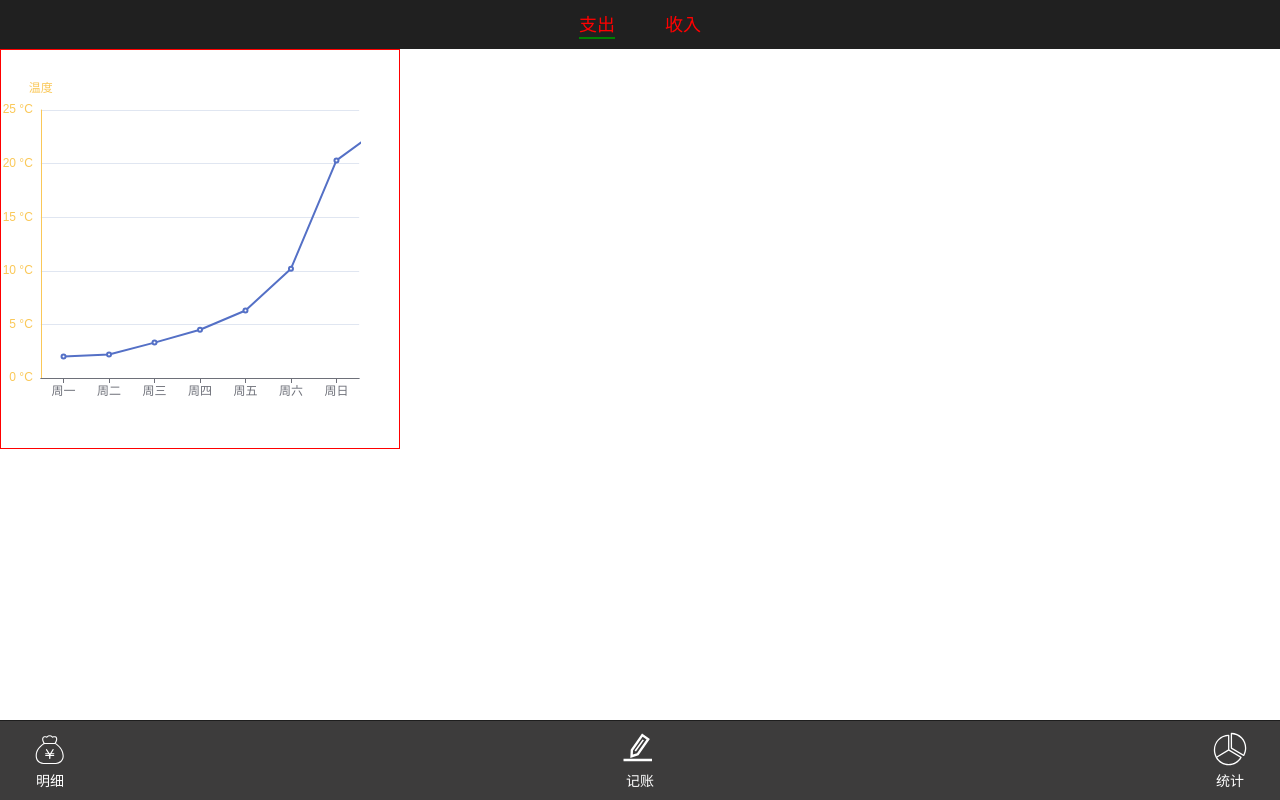
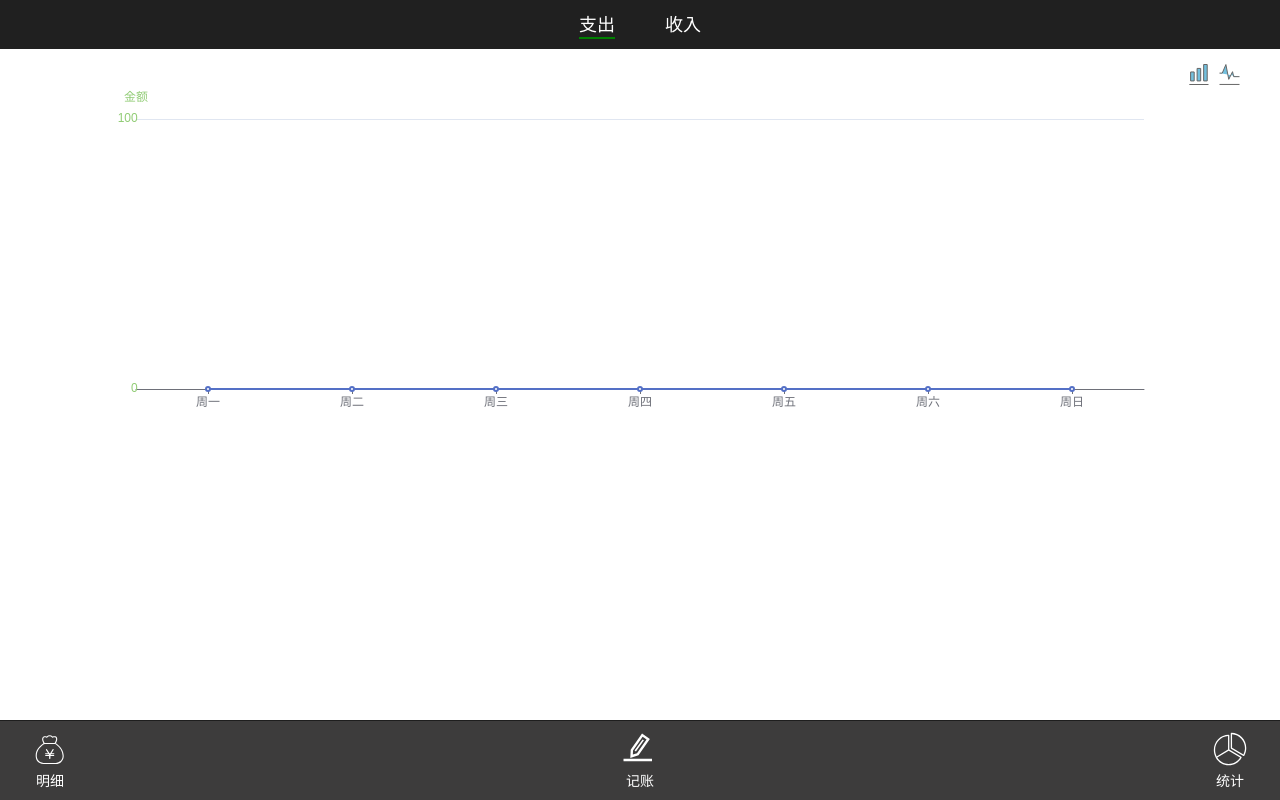
Before and after one commit to leigp555/accrount, a Vue app: page /#/statistic in a window 1280 px wide. Built offline with nearby package versions, Linux system fonts and the light colour scheme.

Commit message:
获取相应数据并展示图标

```diff
--- a/src/components/Statistic.vue
+++ b/src/components/Statistic.vue
@@ -7,8 +7,15 @@
       </Tabs>
     </div>
     <div class="inner">
-      <div id="main">
-        <EChart :option="option"></EChart>
+      <div class="transWrap" :class="{incomeOpen:countType==='income',incomeClose:countType==='expenditure'}">
+        <div id="incomeChart" >
+          <EChart :option="optionIncome" root="incomeChart"></EChart>
+        </div>
+      </div>
+      <div class="transWrap" :class="{expenditureOpen:countType==='expenditure',expenditureClose:countType==='income'}">
+        <div id="expenditureChart">
+          <EChart :option="optionExpenditure" root="expenditureChart"></EChart>
+        </div>
       </div>
     </div>
   </div>
@@ -20,19 +27,21 @@ import Tab from "./lib/Tab.vue";
 import EChart from "./lib/EChart.vue";
 import {result} from "./lib/fetchData";
 import dayjs from "dayjs";
+import {hashType} from "./lib/type";
+import {computed, watchEffect} from "vue";
+import {useStore} from "vuex";
 
 type weekInformation = {
   zhDay: string,
   orderIndex: string,
-  resetWeekDay:number
+  resetWeekDay: number
 }
+const store = useStore()
 const {sortedExpenditure, sortedIncomeList} = result()
-console.log(sortedExpenditure)
-console.log(sortedIncomeList);
 
-const currentTime=Date()
+const currentTime = Date()
 const currentDay = dayjs(currentTime).day()
-const getWeek=()=>{
+const getWeek = () => {
   const weekHash = {
     1: "周一",
     2: "周二",
@@ -42,68 +51,74 @@ const getWeek=()=>{
     6: "周六",
     7: "周日",
   }
-  let weekInfo:weekInformation = {}
+  let weekInfo: weekInformation = {}
   for (let key in weekHash) {
     if (key === currentDay.toString()) {
       weekInfo.zhDay = weekHash[key]
-      weekInfo.orderIndex = key-0
+      weekInfo.orderIndex = key - 0
     }
     weekInfo.resetWeekDay = 7 - (weekInfo.orderIndex - 0)
   }
   return weekInfo
 }
-const {zhDay,orderIndex,resetWeekDay}=getWeek()
-console.log(zhDay, orderIndex, resetWeekDay);
-const x=dayjs(currentTime).subtract(orderIndex-1, 'day')
-const y=dayjs(currentTime).add(resetWeekDay, 'day')
-console.log(x.format("YYYY-MM-DD"))
-console.log(y.format("YYYY-MM-DD"));
-console.log(dayjs(currentTime).format("YYYY-MM-DD"));
+const {zhDay, orderIndex, resetWeekDay} = getWeek()
+const weekStart = dayjs(currentTime).subtract(orderIndex - 1, 'day')
+const weekEnd = dayjs(currentTime).add(resetWeekDay, 'day')
 
-// const option: ECOption = {
-//   toolbox: {
-//     show: true,
-//     tooltip: {
-//       trigger: 'axis',
-//       axisPointer: {
-//         type: 'cross'
-//       }
-//     },
-//     feature: {
-//       magicType: {
-//         type: ["bar", "line"]
-//       },
-//       restore: {},
-//     },
-//     orient: "horizontal",
-//     itemSize: 18,
-//     itemGap: 10,
-//     showTitle: false,
-//     right:15,
-//     iconStyle: {
-//       color: "rgb(135,208,93)"
-//     }
-//   },
-//   xAxis: {
-//     type: 'category',
-//     data: ['周一', '周一', '周一', '周一', '周一', '周一', '周一'],
-//     axisTick: {
-//       show: false
-//     },
-//   },
-//   yAxis: {
-//     type: 'value'
-//   },
-//   series: [
-//     {
-//       name:"xxx",
-//       data: [150, 230, 224, 218, 135, 147, 260],
-//       type: 'line'
-//     }
-//   ]
-// };
+const createWeekDayHash = () => {
+  const obj = {}
+  for (let i = 0; i < 7; i++) {
+    obj[dayjs(weekStart).add(i, 'day').format("YYYY-MM-DD")] = []
+  }
+  return obj
+}
+
+const handleData = (obj: hashType) => {
+  const weekDayHash = createWeekDayHash()
+  for (let key in weekDayHash) {
+    weekDayHash[key] = obj[key] || [0]
+  }
+  return weekDayHash
+}
+const expenditureWeek = handleData(sortedExpenditure)
+const incomeWeek = handleData(sortedIncomeList)
+const list = (obj) => {
+  const array = []
+  for (let key in obj) {
+    array.push(obj[key][obj[key].length - 1])
+  }
+  return array
+}
+const expenditureList = list(expenditureWeek)
+const incomeList = list(incomeWeek)
+console.log(expenditureWeek);
+
+
 const colors = ['#5470c6', '#91cc75', '#fac858', '#ee6666', '#73c0de', '#3ba272', '#fc8452', '#9a60b4', '#ea7ccc']
-const option = {
+const createOption = (list) => {
+  return {
+    toolbox: {
+      show: true,
+      tooltip: {
+        trigger: 'axis',
+        axisPointer: {
+          type: 'cross'
+        }
+      },
+      feature: {
+        magicType: {
+          type: ["bar", "line"]
+        }
+      },
+      orient: "horizontal",
+      itemSize: 20,
+      itemGap: 10,
+      showTitle: false,
+      right: 25,
+      iconStyle: {
+        color: "#73c0de"
+      }
+    },
     color: colors,
     tooltip: {
       trigger: 'axis',
@@ -125,46 +140,80 @@ const option = {
     yAxis: [
       {
         type: 'value',
-      width: '100%',
-      name: '温度',
-      position: 'center',
+        name: '金额',
+        position: 'left',
         alignTicks: true,
+        minInterval: 100,
         axisLine: {
-        show: true,
+          show: false,
           lineStyle: {
-          color: colors[2]
+            color: colors[1]
           }
         },
         axisLabel: {
-        formatter: '{value} °C'
+          formatter: '{value} ',
+          margin: -5
         }
       }
     ],
     series: [
       {
-      name: 'Temperature',
+        name: '金额',
         type: 'line',
         yAxisIndex: 0,
-      data: [2.0, 2.2, 3.3, 4.5, 6.3, 10.2, 20.3, 23.4, 23.0, 16.5, 12.0, 6.2]
+        data: [...list]
       }
     ]
   };
+}
+const countType = computed(() => {
+  return store.state.countType
+})
+
+const optionIncome = createOption(incomeList)
+const optionExpenditure = createOption(expenditureList)
+
 </script>
 
 <style lang="scss" scoped>
 .statistic-wrap {
+  width: 100%;
   height: 100%;
   background-color: white;
-  color: red;
+  color: white;
 
   > .countType {
     background-color: #202020;
   }
+  >.inner{
+    width: 100%;
+    padding: 10px;
+    >.transWrap{
+      transition: all 250ms;
+      display: block;
+      width: 100%;
+    }
+    position: relative;
+
+    #incomeChart{
+      transform: translateX(100vw);
+      position: absolute;
+      top: 0;
+      left: 0;
+      z-index: 10;
+    }
+  }
 }
 
-#main {
-  width: 400px;
+#incomeChart, #expenditureChart {
+  display: block;
+  width: 100%;
   height: 400px;
-  border: 1px solid red;
+}
+.incomeOpen{
+  transform: translateX(-100vw);
+}
+.expenditureClose{
+  transform: translateX(-100vw);
 }
 </style>
--- a/src/components/lib/EChart.vue
+++ b/src/components/lib/EChart.vue
@@ -19,16 +19,17 @@ import {defineComponent,onMounted, toRefs} from "vue";
 export default defineComponent({
   props:{
     option:Object,
+    root:String
   },
   setup(props) {
-    const {option}=toRefs(props)
+    const {option,root}=toRefs(props)
     echarts.use([TitleComponent,TooltipComponent,
       GridComponent, DatasetComponent, TransformComponent,
       BarChart, LineChart, LabelLayout, UniversalTransition,
       CanvasRenderer,ToolboxComponent
     ]);
     onMounted(() => {
-      const myChart = echarts.init(document.getElementById("ecRoot")!);
+      const myChart = echarts.init(document.getElementById(root.value)!);
       option.value&&myChart.setOption(option.value)
     })
   }
--- a/src/components/lib/fetchData.ts
+++ b/src/components/lib/fetchData.ts
@@ -2,6 +2,7 @@ import {useStore} from "vuex";
 import {computed} from "vue";
 import {stateObj} from "../../vueX/vueX";
 import dayjs from "dayjs";
+import {hashType} from "./type";
 
 
 //排序
@@ -22,9 +23,7 @@ const quickSoft: (number: stateObj[]) => stateObj[] = (number: stateObj[]) => {
     }
     return quickSoft(left).concat([pivot], quickSoft(right))
 }
-interface hashType {
-    [key: string]: stateObj[],
-}
+
 const ymd = (date: string) => {
     return dayjs(date).format("YYYY-MM-DD")
 }
--- a/src/components/lib/type.ts
+++ b/src/components/lib/type.ts
@@ -6,5 +6,10 @@ import {
     TitleComponentOption,
     TooltipComponentOption
 } from "echarts/components";
+import {stateObj} from "../../vueX/vueX";
 
 export type ECOption = echarts.ComposeOption< | BarSeriesOption | LineSeriesOption | TitleComponentOption | TooltipComponentOption | GridComponentOption | DatasetComponentOption>;
+
+export interface hashType {
+    [key: string]: stateObj[],
+}
```
Lines whose indentation alone changed are shown as unchanged.
